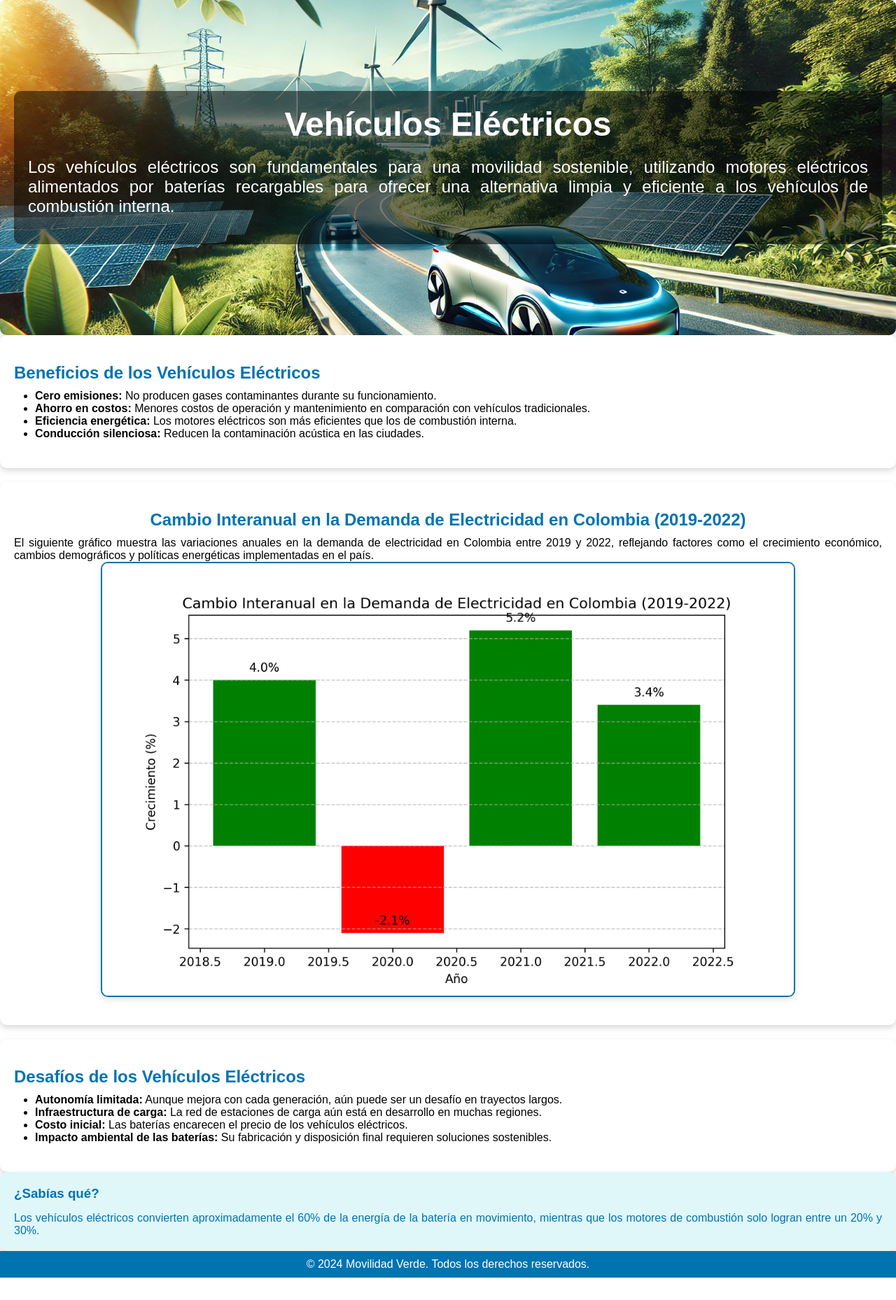
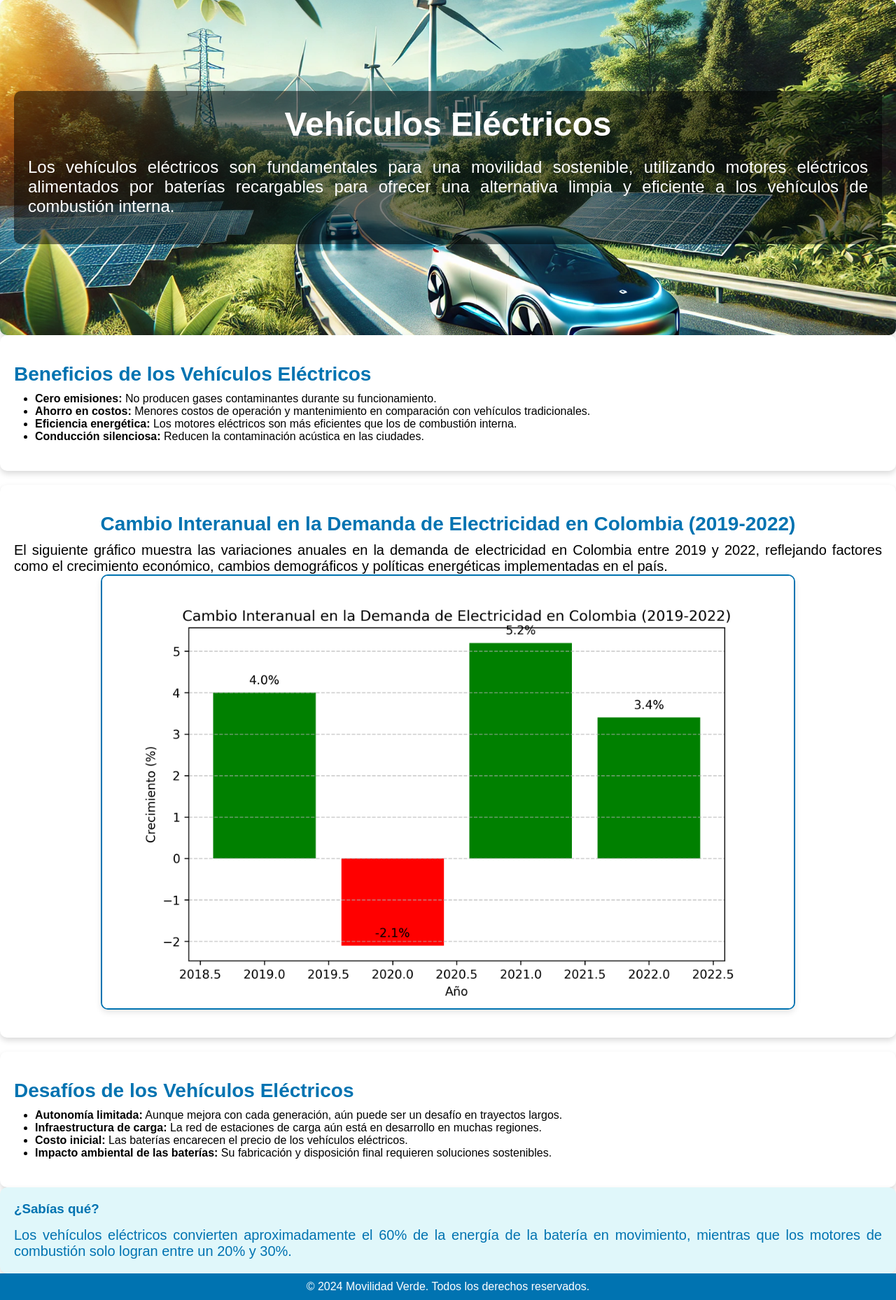
Before and after one commit to Alejandroceballos95/www.movildadVerde.com, a Flask app: page /electricos in a window 1280 px wide. Shown: the part 60-1918 px from the top of the page at 70% size. Before the commit the page ends 1886 px from the top, so only its background shows below. Run offline with Flask 3, Linux system fonts and the light colour scheme.

Commit message:
cambio de tamaño de letras index.html

```diff
--- a/static/CSS/styleBlock.css
+++ b/static/CSS/styleBlock.css
@@ -167,12 +167,12 @@ section {
 section h2 {
     color: #0073b1; /* Color azul */
     margin-bottom: 10px;
-    font-size: 24px;
+    font-size: 28px;
 }
 
 /* Estilo de los párrafos en las secciones */
 section p {
-    font-size: 16px;
+    font-size: 20px;
     text-align: justify; /* Alinear texto a ambos lados */
 }
 
```
